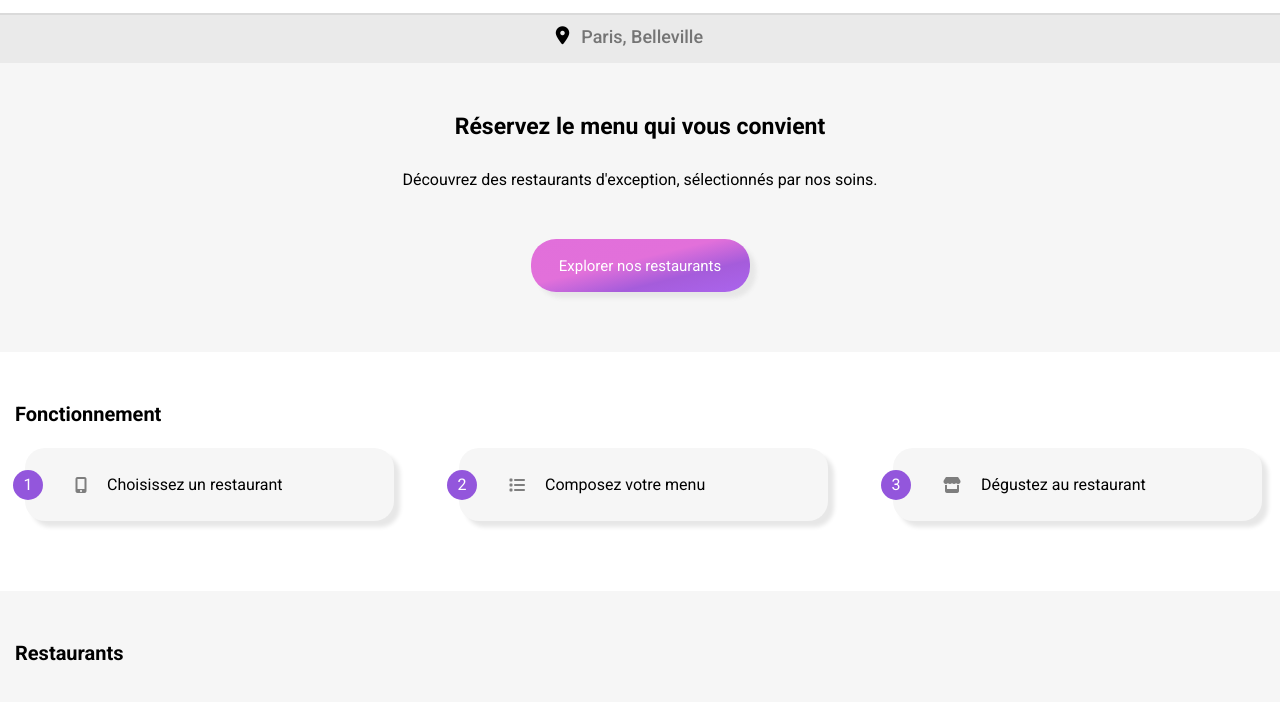
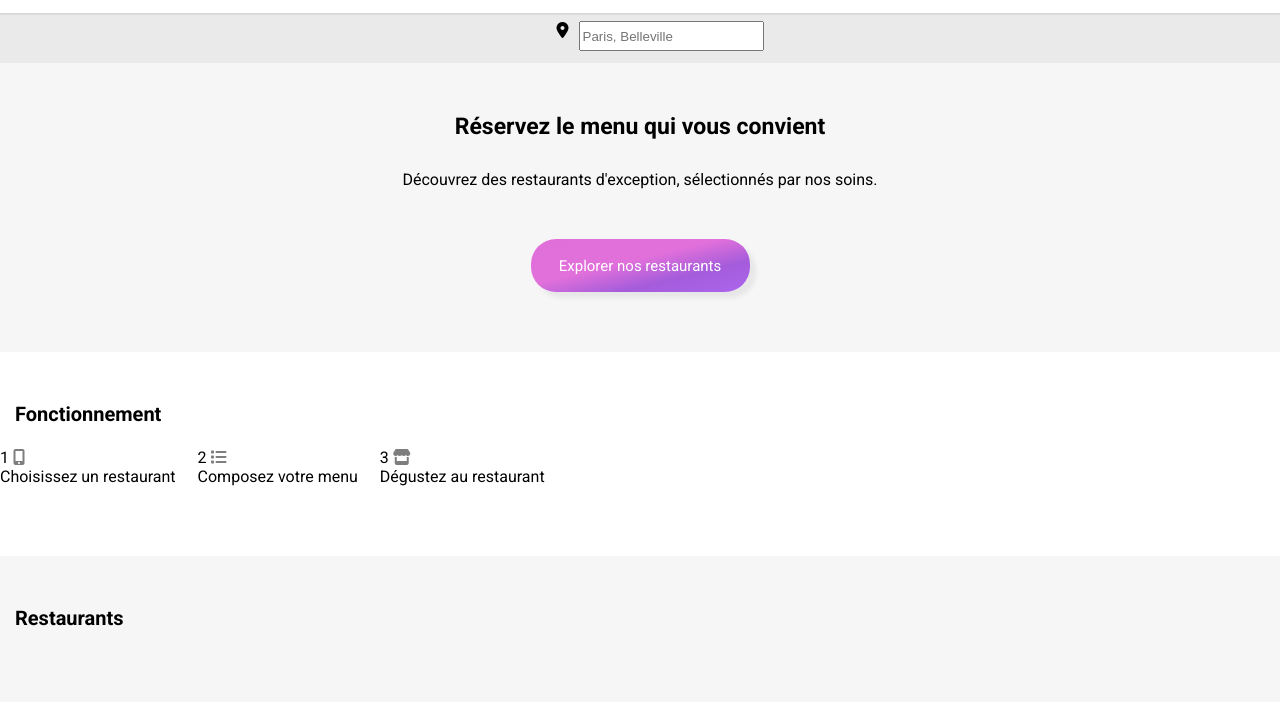
Before and after one commit to DevDX/RobinDessouroux_3_28092021, a plain HTML site: page Accueil.html in a window 1280 px wide. Shown: the part 87-789 px from the top of the page. Drawn offline with Linux system fonts and the light colour scheme; a web font is replaced by a local one.

Commit message:
Commit 20211022 19h46 correction
correction

```diff
--- a/style.css
+++ b/style.css
@@ -65,7 +65,7 @@ html
     /*background-color:yellow;*/
 }
 
-.header__logo_ohmyfood
+.header__logo__ohmyfood
 {
     width:100%;height:100%;
     font-size:clamp(28px,5vw,68px);
@@ -230,7 +230,7 @@ main
     gap:10px;height:30px;
 }
 
-.localisation__ville_PositionVille
+.localisation__ville__PositionVille
 {
     /*background-color: #F2F2F2;*/
     max-width:55px;width:100%;
@@ -242,7 +242,7 @@ main
     align-items:center;
 }
 
-.localisation__ville_VilleChoisie
+.localisation__ville__VilleChoisie
 {
     font-size:18px; font-family: 'Roboto', sans-serif;
     font-weight: 500; color:black;
@@ -339,7 +339,7 @@ h1 /* 1 seul h1 dans la page, faut-il lui jouter le préfixe descrptif_info ? */
     gap:22px; flex-direction: column;
 }
 
-.fonctions__options_choix
+.fonctions__options__choix
 {
     border-radius:20px;
     /*width:326px;*/min-height:73px;
@@ -356,7 +356,7 @@ h1 /* 1 seul h1 dans la page, faut-il lui jouter le préfixe descrptif_info ? */
     cursor: pointer;
 }
 
-a.fonctions__options_choix:hover
+a.fonctions__options__choix:hover
 {
     background-color:#f5edff;
 }
@@ -368,12 +368,12 @@ identifiant:hover a{
 }
 donc chez moi i
 */
-a.fonctions__options_choix:hover i
+a.fonctions__options__choix:hover i
 {
     color:#9356dc;
 }
 
-.fonctions__options_bulle
+.fonctions__options__bulle
 {
     position:relative;
     top:0;
@@ -457,7 +457,7 @@ a.fonctions__options_choix:hover i
     column-gap:25px;display:flex;flex-direction: column;
 }
 
-.restaurants__ContainerFlex_Resto
+.restaurants__ContainerFlex__Resto
 {
     background-color: white;
     /*border:5px solid;
@@ -480,7 +480,7 @@ a.fonctions__options_choix:hover i
     /*position:relative;*/
 }
 
-.restaurants__ContainerFlex_Resto:hover,  .restaurants__ContainerFlex_Resto:hover .class_bold
+.restaurants__ContainerFlex__Resto:hover,  .restaurants__ContainerFlex__Resto:hover .class_bold
 
 {
     /*background-color:#99E2D0;*/
@@ -643,7 +643,7 @@ footer>h3
     margin-bottom:35px;
 }
 
-.footer__bottom_row
+.footer__bottom__row
 {
     display:flex;
     flex-direction:row;   gap:10px;
@@ -681,7 +681,7 @@ footer a:hover
         flex-wrap: wrap;
     }
 
-    .restaurants__ContainerFlex_Resto
+    .restaurants__ContainerFlex__Resto
     {
         flex:2;width:100%;
     }
```
Also changed, not shown: index.html (+16 -16 lines).
